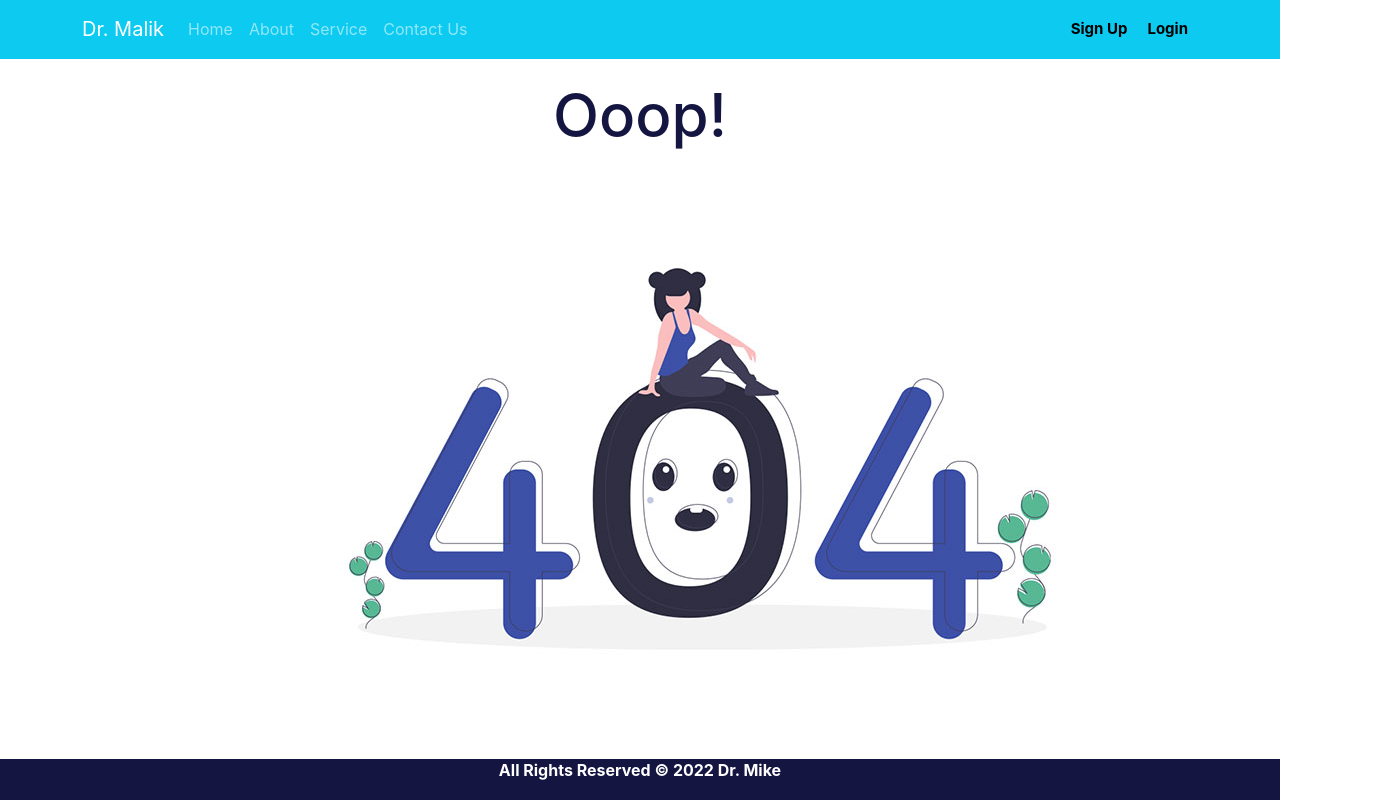
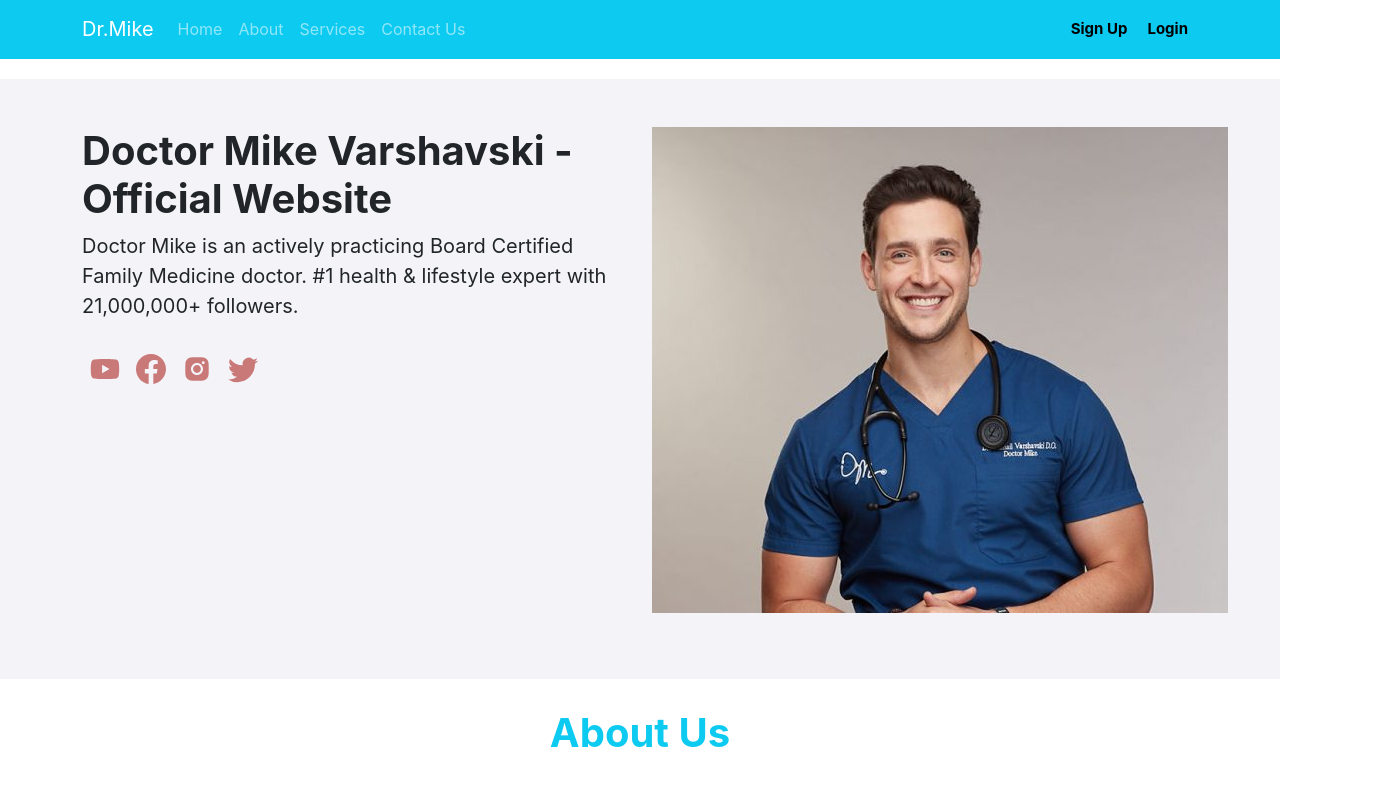
Before and after one commit to Ummy-Aimon/Independent-Service-official-website, a React (Create React App) app: page /home in a window 1280 px wide. Shown: the top 800 px of the page, 1400 px wide, since content can reach past the window. Built offline with nearby package versions, Linux system fonts and the light colour scheme; no server answers.

Commit message:
CheckOut added

```diff
--- a/src/App.js
+++ b/src/App.js
@@ -1,6 +1,7 @@
 // import logo from './logo.svg';
 import { Route, Routes } from 'react-router-dom';
 import './App.css';
+import CheckOut from './Component/CheckOut/CheckOut';
 import Login from './Component/Login/Login';
 import NotFoundPage from './Component/NotFound/NotFound';
 import SignUP from './Component/SignUp/SignUP';
@@ -9,6 +10,7 @@
 import Header from './HomePages/Header/Header';
 // import Header from './HomePages/Header/Header';
 import HomePage from './HomePages/HomePage/HomePage';
+import ServiceDetail from './HomePages/ServiceDetail/ServiceDetail';
 // import HomePage from './HomePages/HomePage';
 
 function App() {
@@ -18,8 +20,12 @@
      <Routes>
        <Route path= '/login' element={<Login></Login>}></Route>
        <Route path= '/' element={<HomePage></HomePage>}></Route>
+       <Route path= '/home' element={<HomePage></HomePage>}></Route>
+       <Route path="/checkout" element={<CheckOut></CheckOut>}></Route>
        <Route path="/signup" element={<SignUP></SignUP>}></Route>
-       <Route path="*" element={<NotFoundPage></NotFoundPage>}></Route>
+       <Route path="/servicedetail" element={<ServiceDetail></ServiceDetail>}></Route>
+       <Route path="*" element={<NotFoundPage></NotFoundPage>}>
+       </Route>
        </Routes>
 
 
--- /dev/null
+++ b/src/Component/CheckOut/CheckOut.js
@@ -0,0 +1,11 @@
+import React from 'react';
+
+const CheckOut = () => {
+    return (
+        <div>
+          <h2>CheckOut</h2>
+        </div>
+    );
+};
+
+export default CheckOut;
--- a/src/HomePages/About/About.js
+++ b/src/HomePages/About/About.js
@@ -5,7 +5,7 @@
 
 const About = () => {
     return (
-        <div className="about">
+        <div id="about" className="about">
             <h1 className="text-center text-info fw-bold">About Us</h1>
          <div className="container" >
              <div className="row">
--- a/src/HomePages/Header/Header.js
+++ b/src/HomePages/Header/Header.js
@@ -12,15 +12,15 @@
     }
     return (
         <div>
-            <Navbar collapseOnSelect expand="lg" sticky="top" bg="info" variant="dark">
+            <Navbar collapseOnSelect expand="lg"sticky="top" bg="info" variant="dark">
   <Container>
-  <Navbar.Brand href="#home">Dr. Malik</Navbar.Brand>
+  <Navbar.Brand href="#home">Dr.Mike</Navbar.Brand>
   <Navbar.Toggle  aria-controls="responsive-navbar-nav" />
   <Navbar.Collapse id="responsive-navbar-nav">
     <Nav className="me-auto">
     <Nav.Link as={Link} to='/'>Home</Nav.Link>
-      <Nav.Link href="#about">About</Nav.Link>
-      <Nav.Link href="#service">Service</Nav.Link>
+      <Nav.Link href="home#about">About</Nav.Link>
+      <Nav.Link href="home#services">Services</Nav.Link>
       <Nav.Link href="#Contact">Contact Us</Nav.Link>
 
     {/* <Link className="header" to='/'>Service</Link>
--- a/src/HomePages/Service/Service.js
+++ b/src/HomePages/Service/Service.js
@@ -1,9 +1,11 @@
 import React from 'react';
 import { Button, Card } from 'react-bootstrap';
+import { useNavigate } from 'react-router-dom';
 import './Service.css'
 
 const Service = (props) => {
     const{img,name,description,price}=props.service
+    const navlink= useNavigate()
     return (
         <div className="shadow p-3 mb-5 bg-body rounded ">
             {/* <Card style={{ width: '18rem' }}> */}
@@ -14,7 +16,7 @@
       {description.slice(0,160)}.......
     </Card.Text>
     <p className="text-secondary fw-bold">${price}</p>
-    <Button ype="submit" variant="primary">Read more</Button>
+    <Button onClick={()=>navlink("/servicedetail")} type="submit" variant="primary">Read more</Button>
   </Card.Body>
 {/* </Card> */}
         </div>
--- /dev/null
+++ b/src/HomePages/ServiceDetail/ServiceDetail.css
@@ -0,0 +1,3 @@
+.detail{
+    min-height: 600px;
+}
--- /dev/null
+++ b/src/HomePages/ServiceDetail/ServiceDetail.js
@@ -0,0 +1,14 @@
+import React from 'react';
+import './ServiceDetail.css'
+
+const ServiceDetail = () => {
+    return (
+        <div className="detail">
+            <h1 className="text-center mt-5">Welcome to my service-details</h1>
+
+
+        </div>
+    );
+};
+
+export default ServiceDetail;
--- a/src/HomePages/Services/Services.js
+++ b/src/HomePages/Services/Services.js
@@ -12,7 +12,7 @@
      .then(data=>setService(data))
  },[])
     return (
-        <div>
+        <div id="services">
            <h1 className="text-center text-info fw-bold mb-5git">Service</h1>
            <div className="service-container">
            {
```
Also changed, not shown: src/Component/RequireAuth/RequireAuth.js (added, +16 -0 lines).
